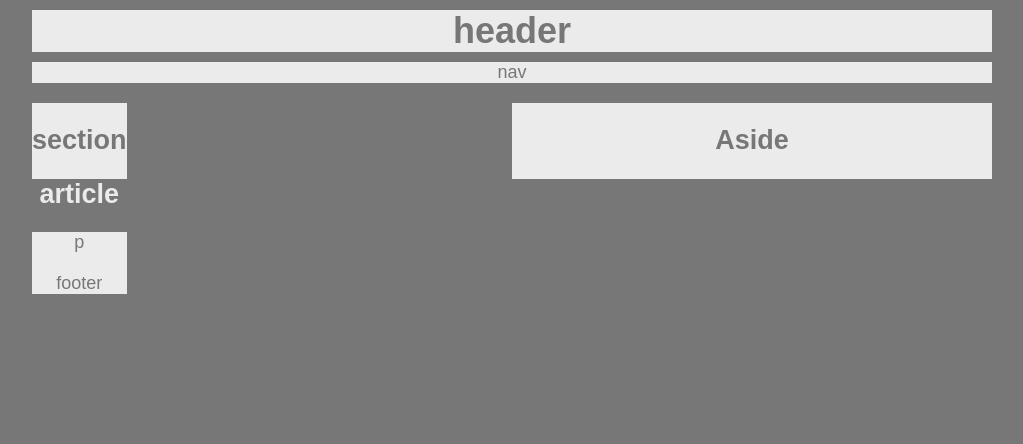
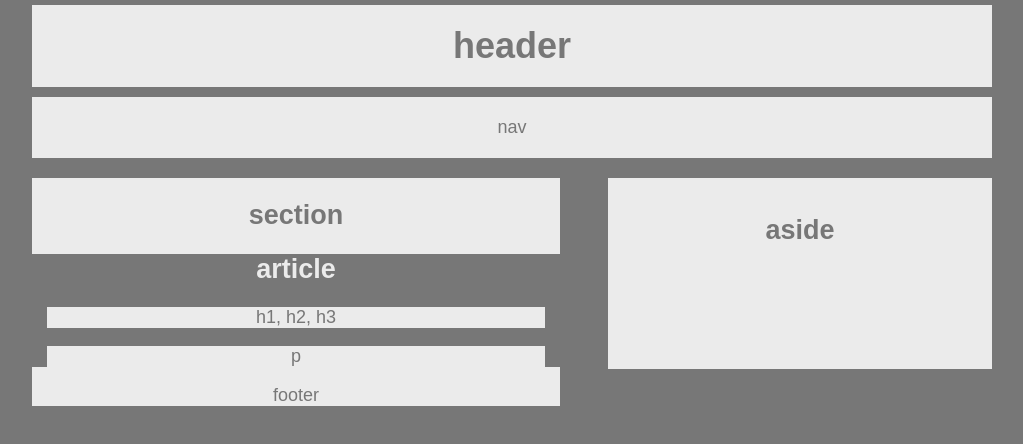
Before and after one commit to stevencmann2/HW-Wireframe, a plain HTML site: page index.html in a window 1280 px wide. Shown: the whole page, without its empty margins (128-1151 px from the left). Drawn offline with Linux system fonts and the light colour scheme.

Commit message:
additional css styling

```diff
--- a/index.html
+++ b/index.html
@@ -19,13 +19,14 @@
         </nav>
 
         <aside id="A-side">
-            <h2>Aside</h2>
+            <h2>aside</h2>
         </aside>
 
         <section id="SECTION">
                 <h2>section</h2>
              <article Id="ARTICLE">
                  <h2>article</h2>
+                 <p class="H1andP">h1, h2, h3</p>
                  <p class="H1andP">
                  <!--THis is a p place holder for the time being until I can figure out the instructions better-->
                  p
@@ -33,6 +34,7 @@
             </article>
 
 </body>
+
 <footer id="FOOTER">footer</footer>
 
 
--- a/style.css
+++ b/style.css
@@ -5,13 +5,14 @@ body {
     width: 960px;
     font-size: 18px;
     margin: auto;
-    margin-top: 10px
 }
 
 #HEADER {
     background-color: #ebebeb;
     text-align: center;
-    margin: auto;
+    margin-top: 5px;
+    padding: 20px;
+    margin-bottom: 10px;
 }
 
 #NAV {
@@ -19,6 +20,7 @@ body {
     text-align: center;
     margin-top: 10px;
     margin-bottom: 20px;
+    padding: 20px;
 }
 
 #SECTION {
@@ -26,22 +28,31 @@ body {
     text-align: center;
     float: left;
     font-size: 18px;
+    width: 55%;
     margin-bottom: 20px;
+    display: block;
+    overflow: auto;
 }
 
 #A-side {
     background-color: #ebebeb;
     float: right;
-    width: 50%;
+    width: 40%;
     font-size: 18px;
     text-align: center;
     margin-bottom: 20px;
+    display: block;
+    padding-top: 15px;
+    padding-bottom: 100px;
 }
 
 #FOOTER {
     background-color: #ebebeb;
     text-align: center;
-    margin-top: 20px;
+    clear: both;
+    margin: auto;
+    display: block;
+
 }
 
 #ARTICLE {
@@ -52,4 +63,8 @@ body {
 .H1andP {
     color: #777;
     background: #ebebeb;
+    display: block;
+    margin-right: 15px;
+    margin-left: 15px;
+    overflow: auto;
 }
```
